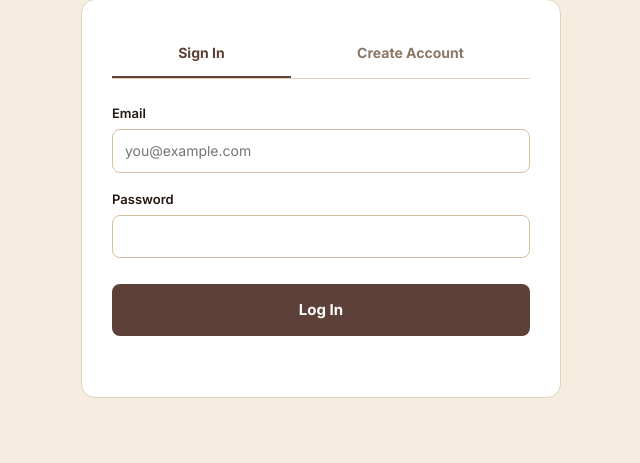
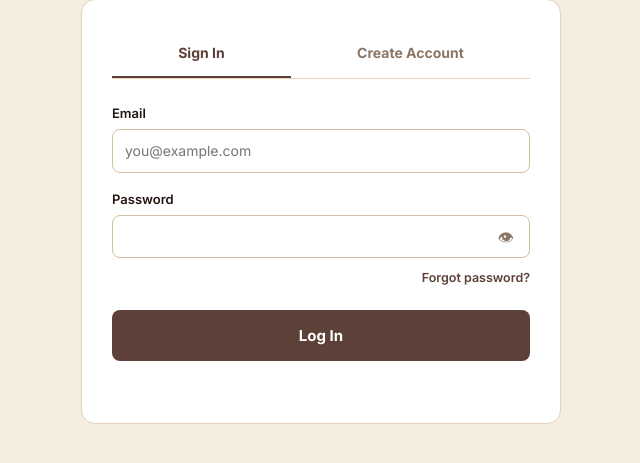
Before and after one commit to gideonbasoah111/Builder-Wood, a Python web app: template builder_wood/app/templates/login.html in a window 1280 px wide. Shown: the part 131-594 px from the top of the page, without its empty margins (319-959 px from the left). Run offline with Jinja, Linux system fonts and the light colour scheme; the template is opened without the code that fills it, so the values that code supplies are empty.

Commit message:
improved

```diff
--- a/builder_wood/app/templates/login.html
+++ b/builder_wood/app/templates/login.html
@@ -63,6 +63,46 @@
     }
     .form-group input:focus, .form-group select:focus { border-color: var(--wood-med); }
 
+    /* ---------- password field with eye toggle ---------- */
+    .password-field { position: relative; }
+    .password-field input { padding-right: 48px; }
+    .password-toggle {
+      position: absolute;
+      right: 6px;
+      top: 50%;
+      transform: translateY(-50%);
+      background: transparent;
+      border: 0;
+      padding: 6px 10px;
+      cursor: pointer;
+      font-size: 16px;
+      color: var(--muted);
+      border-radius: 6px;
+      transition: background 0.15s, color 0.15s;
+      -webkit-tap-highlight-color: transparent;
+      line-height: 1;
+    }
+    .password-toggle:hover { color: var(--wood-med); background: var(--parchment); }
+    .password-toggle:focus-visible { outline: 2px solid var(--wood-med); outline-offset: 2px; }
+
+    /* ---------- forgot password link ---------- */
+    .forgot-password-row {
+      text-align: right;
+      margin-top: -8px;
+      margin-bottom: 12px;
+    }
+    .forgot-password-link {
+      font-size: 12.5px;
+      color: var(--wood-med);
+      text-decoration: none;
+      font-weight: 600;
+    }
+    .forgot-password-link:hover {
+      color: var(--wood-dark);
+      text-decoration: underline;
+    }
+
+    /* ---------- submit button ---------- */
     .submit-btn {
       width: 100%; min-height: 48px;
       background: var(--wood-med); color: #fff;
@@ -98,10 +138,28 @@
       .role-option:not(.active):hover { border-color: var(--wood-light); }
     }
 
+    /* ---------- seller-only fields ---------- */
+    .seller-fields {
+      display: none;
+      padding: 12px;
+      background: var(--parchment);
+      border-radius: 8px;
+      margin-bottom: 16px;
+      border: 1px dashed var(--line-2);
+    }
+    .seller-fields.show { display: block; }
+    .seller-fields .form-group:last-child { margin-bottom: 0; }
+    .seller-fields-note {
+      font-size: 12px;
+      color: var(--muted);
+      margin: 0 0 12px;
+      line-height: 1.5;
+    }
+
     /* ---------- phones ---------- */
     @media (max-width: 600px) {
       .auth-page { margin: 20px 12px; padding: 22px 18px; border-radius: 12px; }
-      .form-group input, .form-group select { font-size: 16px; } /* iOS no-zoom */
+      .form-group input, .form-group select { font-size: 16px; }
     }
     @media (max-width: 420px) {
       .role-selector { flex-direction: column; }
@@ -143,8 +201,16 @@
       </div>
       <div class="form-group">
         <label for="login-password">Password</label>
-        <input id="login-password" type="password" name="password" required
-               autocomplete="current-password">
+        <div class="password-field">
+          <input id="login-password" type="password" name="password" required
+                 autocomplete="current-password">
+          <button type="button" class="password-toggle"
+                  onclick="togglePassword('login-password', this)"
+                  aria-label="Show password">👁</button>
+        </div>
+      </div>
+      <div class="forgot-password-row">
+        <a href="/forgot-password" class="forgot-password-link">Forgot password?</a>
       </div>
       <button type="submit" class="submit-btn">Log In</button>
       <div class="msg" id="login-msg" role="status" aria-live="polite"></div>
@@ -173,10 +239,33 @@
         <label for="reg-phone">Phone Number</label>
         <input id="reg-phone" type="tel" name="phone_number" required autocomplete="tel">
       </div>
+
+      <!-- Seller-only fields -->
+      <div class="seller-fields" id="seller-fields">
+        <p class="seller-fields-note">
+          These details will appear on your seller profile. You can update them later.
+        </p>
+        <div class="form-group">
+          <label for="reg-company">Company / Shop Name</label>
+          <input id="reg-company" type="text" name="company_name"
+                 placeholder="e.g. Mensah Timber" autocomplete="organization">
+        </div>
+        <div class="form-group">
+          <label for="reg-location">Location</label>
+          <input id="reg-location" type="text" name="location"
+                 placeholder="e.g. Sokoban Wood Village, Kumasi" autocomplete="address-level2">
+        </div>
+      </div>
+
       <div class="form-group">
         <label for="reg-password">Password</label>
-        <input id="reg-password" type="password" name="password" required minlength="6"
-               autocomplete="new-password">
+        <div class="password-field">
+          <input id="reg-password" type="password" name="password" required minlength="6"
+                 autocomplete="new-password">
+          <button type="button" class="password-toggle"
+                  onclick="togglePassword('reg-password', this)"
+                  aria-label="Show password">👁</button>
+        </div>
       </div>
 
       <button type="submit" class="submit-btn">Create Account</button>
@@ -187,6 +276,22 @@
   <script>
     'use strict';
 
+    // --- Password eye toggle ---
+    function togglePassword(inputId, btn) {
+      const input = document.getElementById(inputId);
+      if (input.type === "password") {
+        input.type = "text";
+        btn.textContent = "🙈";
+        btn.setAttribute("aria-label", "Hide password");
+      } else {
+        input.type = "password";
+        btn.textContent = "👁";
+        btn.setAttribute("aria-label", "Show password");
+      }
+    }
+    window.togglePassword = togglePassword;
+
+    // --- Tabs ---
     const tabLogin = document.getElementById("tab-login");
     const tabRegister = document.getElementById("tab-register");
     const formLogin = document.getElementById("login-form");
@@ -205,7 +310,6 @@
     tabLogin.addEventListener("click", () => showTab("login"));
     tabRegister.addEventListener("click", () => showTab("register"));
 
-    // Keyboard support for tabs
     [tabLogin, tabRegister].forEach((el) => {
       el.addEventListener("keydown", (e) => {
         if (e.key === "Enter" || e.key === " ") {
@@ -217,9 +321,10 @@
 
     if (window.location.search.includes("mode=register")) showTab("register");
 
-    // --- role selector ---
+    // --- Role selector ---
     const roleOptions = document.querySelectorAll(".role-option");
     const roleInput = document.getElementById("role-input");
+    const sellerFields = document.getElementById("seller-fields");
 
     function selectRole(role) {
       roleOptions.forEach((o) => {
@@ -228,6 +333,16 @@
         o.setAttribute("aria-checked", String(active));
       });
       roleInput.value = role;
+
+      // Show/hide seller fields based on selected role
+      if (role === "seller") {
+        sellerFields.classList.add("show");
+      } else {
+        sellerFields.classList.remove("show");
+        // Clear seller fields when switching back to customer
+        document.getElementById("reg-company").value = "";
+        document.getElementById("reg-location").value = "";
+      }
     }
 
     roleOptions.forEach((opt) => {
@@ -240,7 +355,7 @@
       });
     });
 
-    // --- helpers ---
+    // --- Helpers ---
     function setMsg(el, text, colorVar) {
       el.textContent = text;
       el.style.color = colorVar || "inherit";
@@ -250,7 +365,7 @@
       try { return await res.json(); } catch { return {}; }
     }
 
-    // --- login ---
+    // --- Login ---
     formLogin.addEventListener("submit", async (e) => {
       e.preventDefault();
       const form = e.target;
@@ -298,12 +413,14 @@
       }
     });
 
-    // --- register ---
+    // --- Register ---
     formRegister.addEventListener("submit", async (e) => {
       e.preventDefault();
       const form = e.target;
       const msg = document.getElementById("register-msg");
       const btn = form.querySelector(".submit-btn");
+
+      const isSeller = roleInput.value === "seller";
 
       const payload = {
         name: form.name.value.trim(),
@@ -313,9 +430,15 @@
         role: roleInput.value,
       };
 
-      // light client-side check (server still validates)
+      // Add seller fields if seller
+      if (isSeller) {
+        payload.company_name = document.getElementById("reg-company").value.trim() || null;
+        payload.location = document.getElementById("reg-location").value.trim() || null;
+      }
+
+      // Client-side validation
       if (!payload.name || !payload.email || !payload.phone_number || payload.password.length < 6) {
-        setMsg(msg, "Please fill in all fields (password ≥ 6 chars).", "var(--red)");
+        setMsg(msg, "Please fill in all required fields (password ≥ 6 chars).", "var(--red)");
         return;
       }
 
```
